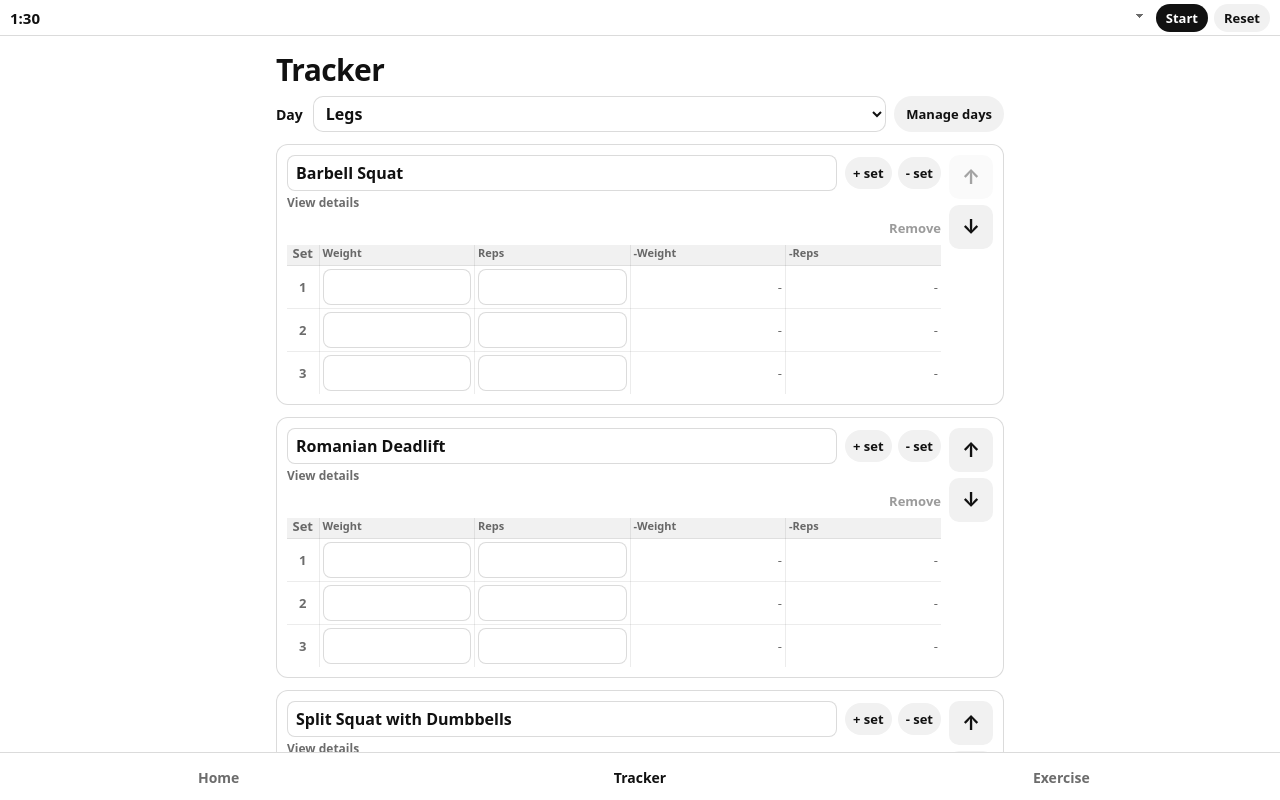
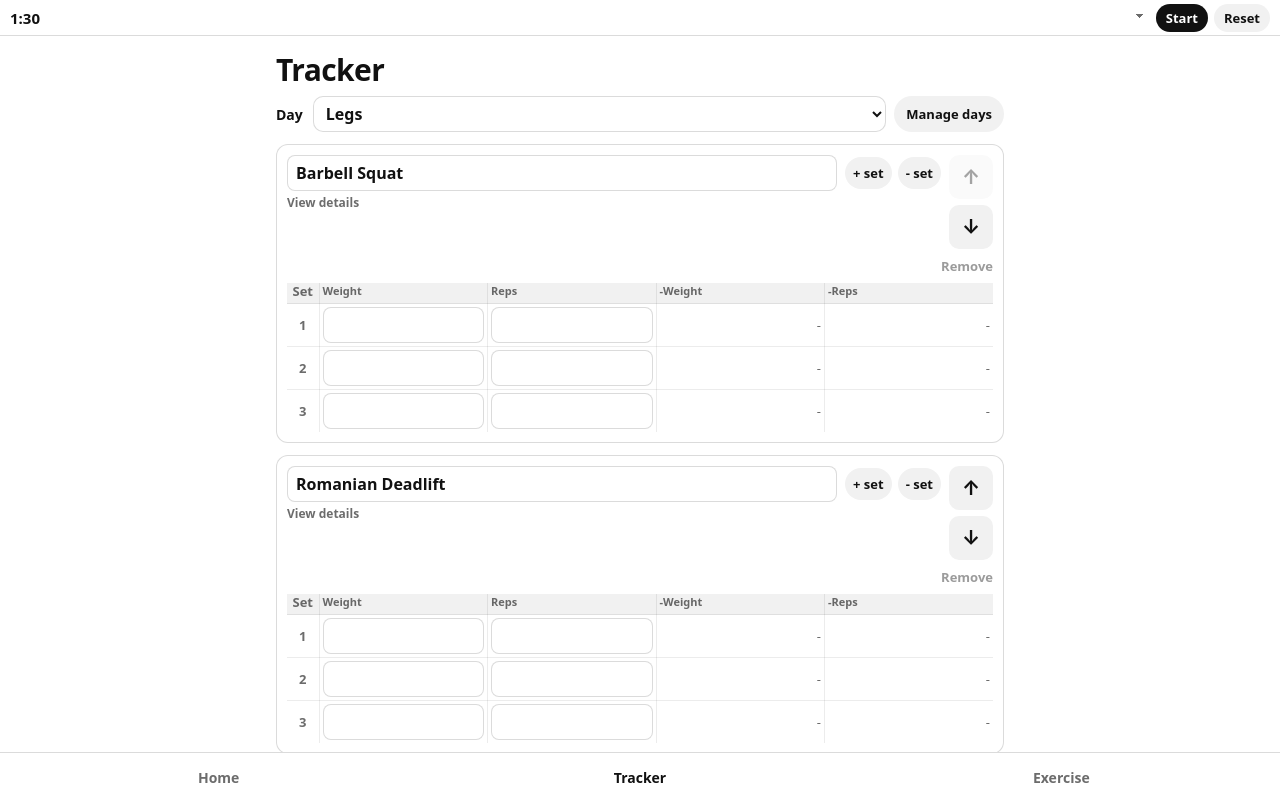
Before and after one commit to ChristiaandeBeer02/WorkoutTracker, a React (Vite) app: page / in a window 1280 px wide. Both pictures are taken after a click on the button "Tracker". Shown: the top 800 px of the page. Built offline with nearby package versions, Linux system fonts and the light colour scheme.

Commit message:
Give the sets table the full width of the exercise card.
Move the reorder arrows into the card header, next to the name, so they no longer sit beside the table.

Co-authored-by: ChristiaandeBeer02 <ChristiaandeBeer02@users.noreply.github.com>

```diff
--- a/src/components/Tracker.tsx
+++ b/src/components/Tracker.tsx
@@ -340,7 +340,6 @@ export function Tracker() {
         const suggestions = naming === card.id ? suggestionsFor(card) : [];
         return (
           <section className="set-card" key={card.id} aria-label={label}>
-            <div className="set-card-main">
             <header className="set-card-head">
               <div className="ex-name">
                 <input
@@ -391,6 +390,24 @@ export function Tracker() {
                 </button>
                 <button type="button" onClick={() => changeCount(card, -1)} disabled={count <= 1}>
                   - set
+                </button>
+              </div>
+              <div className="reorder">
+                <button
+                  type="button"
+                  aria-label={`Move ${label} up`}
+                  disabled={index === 0}
+                  onClick={() => moveCard(index, -1)}
+                >
+                  ↑
+                </button>
+                <button
+                  type="button"
+                  aria-label={`Move ${label} down`}
+                  disabled={index === cards.length - 1}
+                  onClick={() => moveCard(index, 1)}
+                >
+                  ↓
                 </button>
               </div>
             </header>
@@ -445,25 +462,6 @@ export function Tracker() {
                 ))}
               </tbody>
             </table>
-            </div>
-            <div className="reorder">
-              <button
-                type="button"
-                aria-label={`Move ${label} up`}
-                disabled={index === 0}
-                onClick={() => moveCard(index, -1)}
-              >
-                ↑
-              </button>
-              <button
-                type="button"
-                aria-label={`Move ${label} down`}
-                disabled={index === cards.length - 1}
-                onClick={() => moveCard(index, 1)}
-              >
-                ↓
-              </button>
-            </div>
           </section>
         );
       })}
--- a/src/index.css
+++ b/src/index.css
@@ -300,19 +300,11 @@ body.update-ready .page {
 }
 
 .set-card {
-  display: flex;
-  align-items: flex-start;
-  gap: 8px;
   border: 1px solid var(--border);
   border-radius: 12px;
   padding: 10px;
   margin: 0 0 12px;
   background: var(--bg);
-}
-
-.set-card-main {
-  flex: 1;
-  min-width: 0;
 }
 
 .reorder {
```
